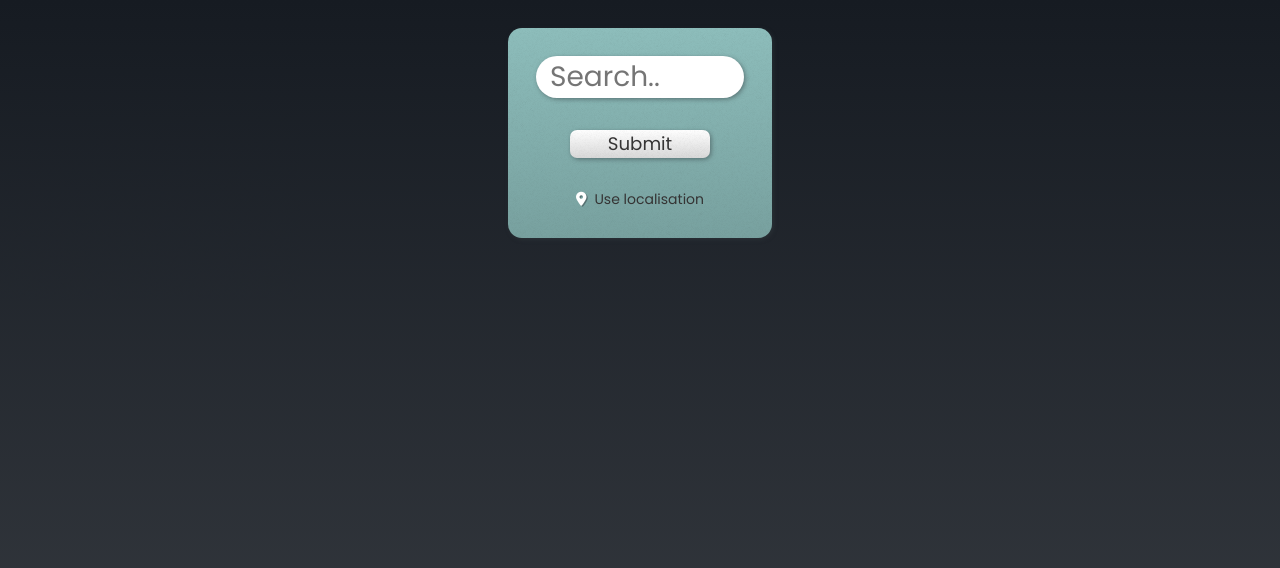
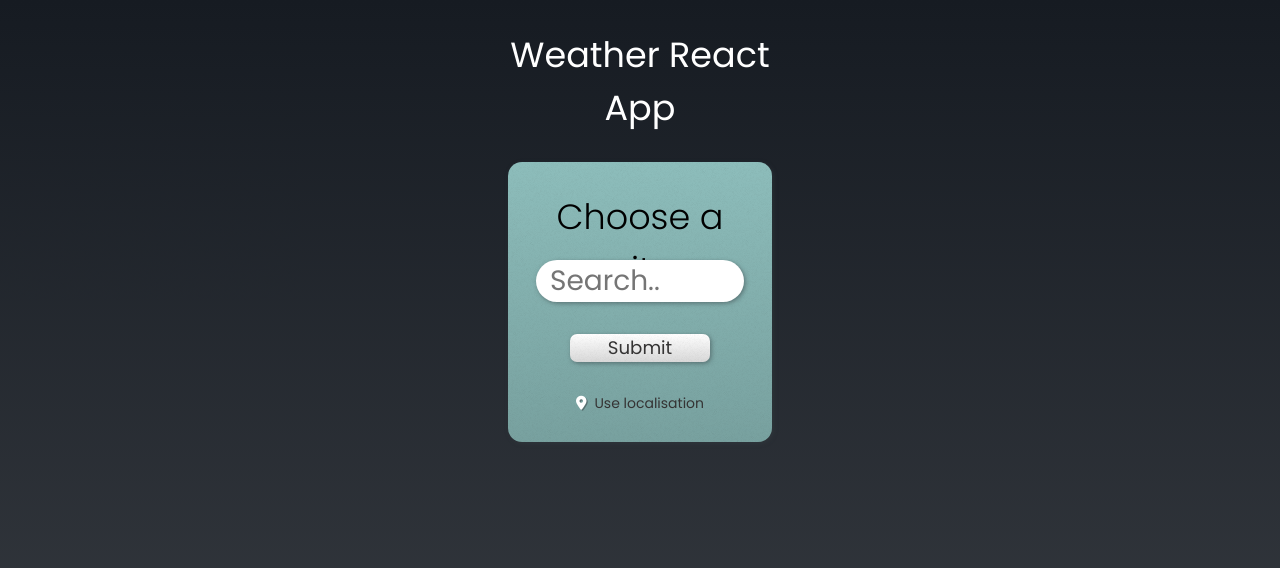
Before and after one commit to SashBFa/weather-app-react, a React (Create React App) app: page / in a window 1280 px wide. Shown: the top 568 px of the page. Built offline with nearby package versions, Linux system fonts and the light colour scheme.

Commit message:
compare tools ok

```diff
--- a/src/assets/styles/components/_city.scss
+++ b/src/assets/styles/components/_city.scss
@@ -18,3 +18,10 @@
     font-weight: 300;
   }
 }
+h1{
+  text-align: center;
+  font-size: 2.5rem;
+  color: $white;
+  font-weight: 400;
+  margin-bottom: 2rem;
+}
--- a/src/assets/styles/components/_search.scss
+++ b/src/assets/styles/components/_search.scss
@@ -2,10 +2,16 @@
   @include introMob;
   border-radius: 1rem;
   box-shadow: 0.1rem 0.1rem 0.3rem $shadow;
-  height: 15rem;
+  height: 20rem;
   margin-bottom: 1rem;
   background-color: $blue;
   background-image: -webkit-linear-gradient(top, rgba(0, 0, 0, 0), rgba(0, 0, 0, 0.15)), url(./../../../../public/assets/images/overlay.png);
+  &__title{
+    font-size: 2.5rem;
+    height: 5rem;
+    text-align: center;
+    font-weight: 300;
+  }
   form{
     display: flex;
     flex-direction: column;
@@ -13,7 +19,7 @@
     justify-content: space-between;
     align-items: center;
     align-content: center;
-    height: 100%;
+    height: calc(100% - 5rem);
   }
   &__search{
     border:0;
--- /dev/null
+++ b/src/components/Graphic.js
@@ -0,0 +1,11 @@
+import React from "react";
+
+const Graphic = () => {
+  return (
+    <div>
+      <h2>Graphic</h2>
+    </div>
+  );
+};
+
+export default Graphic;
--- a/src/components/Receipt.js
+++ b/src/components/Receipt.js
@@ -5,12 +5,19 @@ import Card from "./Card";
 
 const Receipt = (props) => {
   const search = useSelector((state) => state.apiWeatherReducer);
+  const data = () => {
+    if (props.compare) {
+      return props.compare;
+    } else {
+      return search;
+    }
+  };
 
   return (
     <div>
       {search &&
         props.thatDay.map((nbr) => (
-          <Card key={uuidv4()} weather={search} day={nbr} />
+          <Card key={uuidv4()} weather={data()} day={nbr} />
         ))}
       ;
     </div>
--- a/src/components/Search.js
+++ b/src/components/Search.js
@@ -14,6 +14,7 @@ const Search = () => {
   };
   return (
     <div className="formContainer">
+      <h2 className="formContainer__title">Choose a city</h2>
       <form onSubmit={(e) => searching(e)}>
         <input
           type="text"
--- a/src/pages/Compare.js
+++ b/src/pages/Compare.js
@@ -1,19 +1,39 @@
-import React from "react";
+import axios from "axios";
+import React, { useEffect, useState } from "react";
+import Card from "../components/Card";
 import Navigation from "../components/Navigation";
 import Receipt from "../components/Receipt";
 
 const Compare = () => {
   const days = [0];
+  const [town, setTown] = useState("");
+  const [weat, setWeat] = useState();
+  const compare = (e) => {
+    e.preventDefault();
+    weath();
+  };
+  const weath = () => {
+    axios
+      .get(
+        `https://api.openweathermap.org/data/2.5/forecast?q=${town}&units=metric&appid=${process.env.REACT_APP_KEY}`
+      )
+      .then((element) => setWeat(element.data))
+      .catch((err) => alert("Sorry ! We did find this city"));
+  };
+
   return (
     <div>
       <Navigation />
       <div className="formContainer">
-        <form>
+        <h2 className="formContainer__title">City to compare</h2>
+        <form onSubmit={(e) => compare(e)}>
           <input
             type="text"
             name="search"
             className="formContainer__search"
             placeholder="Search.."
+            value={town}
+            onChange={(e) => setTown(e.target.value)}
             required
             autoComplete="off"
           />
@@ -29,6 +49,7 @@ const Compare = () => {
         </form>
       </div>
       <Receipt thatDay={days} />
+      {weat && <Receipt thatDay={days} compare={weat} />}
     </div>
   );
 };
--- a/src/pages/Home.js
+++ b/src/pages/Home.js
@@ -14,6 +14,7 @@ const Home = () => {
   return (
     <div className="home">
       {empty && <Navigation />}
+      <h1>Weather React App</h1>
       <Search />
       {empty && <City city={search} weather={weather} />}
     </div>
--- a/src/pages/Today.js
+++ b/src/pages/Today.js
@@ -1,4 +1,5 @@
 import React from "react";
+import Graphic from "../components/Graphic";
 import Navigation from "../components/Navigation";
 import Receipt from "../components/Receipt";
 
@@ -8,6 +9,7 @@ const Today = () => {
     <div>
       <Navigation />
       <Receipt thatDay={days} />
+      <Graphic />
     </div>
   );
 };
```
